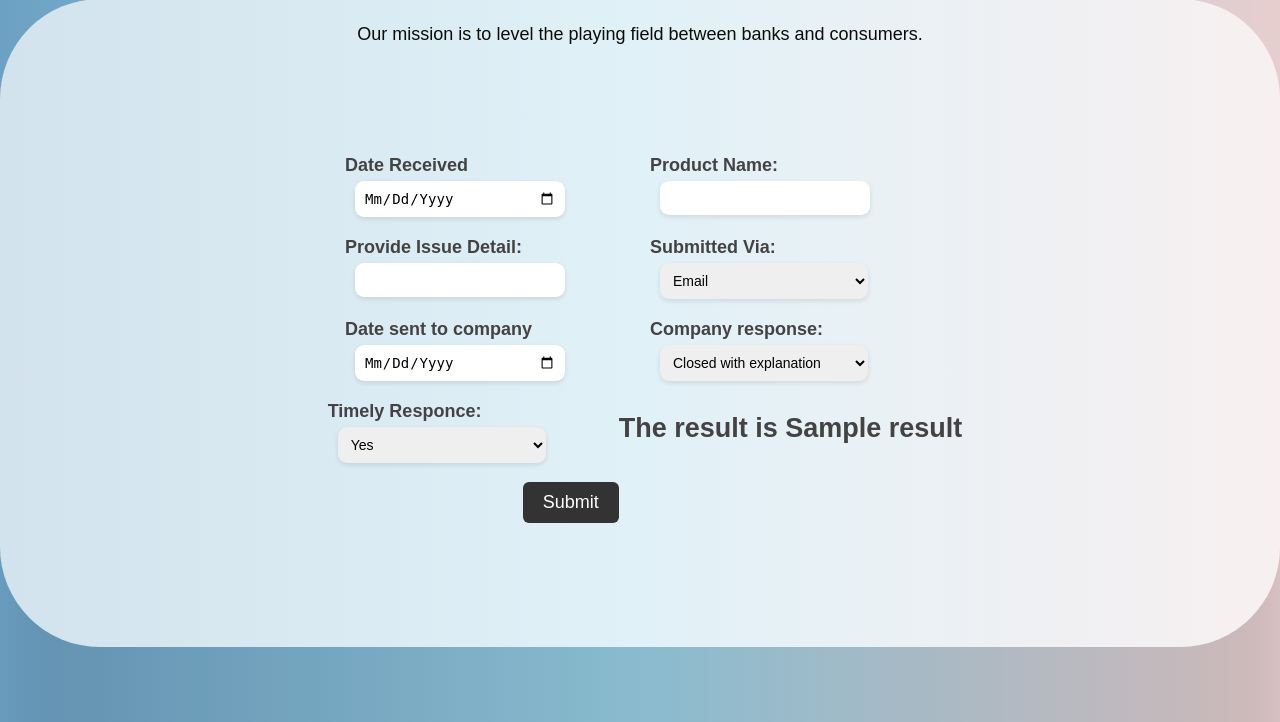
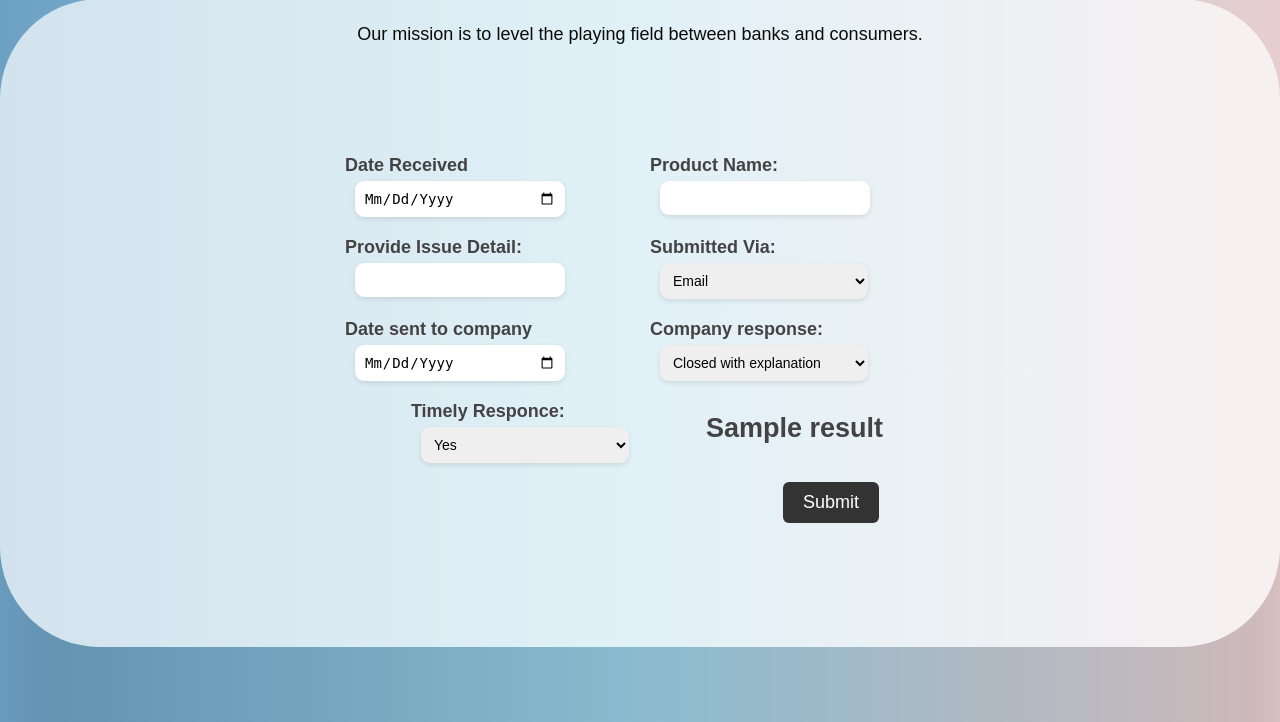
Before and after one commit to Shivam-Shane/Project, a Flask app: template templates/home.html in a window 1280 px wide. Shown: the part 139-861 px from the top of the page. Run offline with Flask 3, Linux system fonts and the light colour scheme; the template is opened without the code that fills it: most values are stand-ins (such as "Sample title", 1, 10 or a date in 2020).

Commit message:
result content modified

```diff
--- a/templates/home.html
+++ b/templates/home.html
@@ -185,7 +185,7 @@ footer {
                     <label for="Submitting Via">Submitted Via:</label>
                     <select id="Submitting Via"  name="Submitted_Via">
                         <option value="Email">Email</option>
-                        <option value="website">Web</option>
+                        <option value="Web">Web</option>
                         <option value="Phone">Phone</option>
                         <option value="Postal mail">Postal mail</option>
                         <option value="Referral">Referral</option>
@@ -217,10 +217,8 @@ footer {
                             <option value="No">No</option>
                         </select>
                     </div>
-
+                    <h2>{{result}}</h2>
                     <input type="submit" class="submit-btn" value="Submit">
-
-                    <h2>The result is {{result}}</h2>
         </div>
             </form>
 
```
